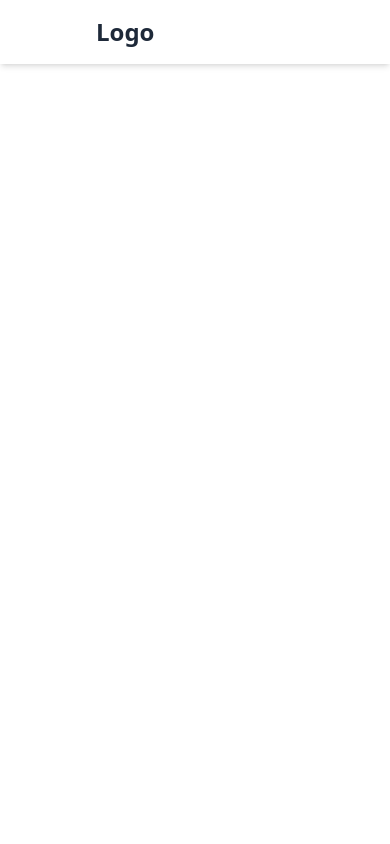
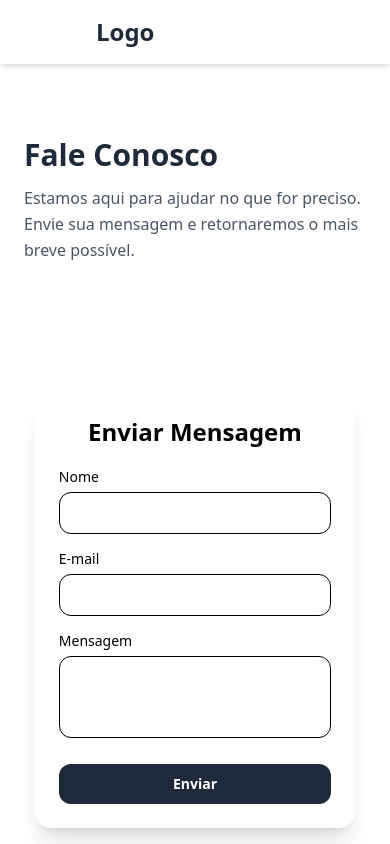
Before and after one commit to cleiton-bp/trabalho-as-desenvolvimento-de-aplicacoes-orietado-componentes, a React (Vite) app: page /contato in a window 390 px wide. Built offline with nearby package versions, Linux system fonts and the light colour scheme.

Commit message:
tela de contato

```diff
--- a/src/components/card.tsx
+++ b/src/components/card.tsx
@@ -5,32 +5,42 @@ export default function Card({ produtos }: CardsProdutoProps) {
   const navigate = useNavigate();
 
   return (
-    <div className="grid grid-cols-1 sm:grid-cols-2 md:grid-cols-3 lg:grid-cols-4 gap-6 p-4">
+    <div className="grid grid-cols-1 sm:grid-cols-2 md:grid-cols-3 lg:grid-cols-4 gap-8 p-6">
       {produtos.map((item) => (
         <div
           key={item.id}
-          className="bg-white shadow-md rounded-lg overflow-hidden flex flex-col"
+          className="bg-white rounded-2xl shadow-md transition-shadow duration-300 overflow-hidden flex flex-col border border-gray-100"
         >
-          <img
-            src={item.photo_url}
-            alt={item.name}
-            className="w-full h-48 object-cover"
-          />
-          <div className="p-4 flex-1 flex flex-col justify-between">
-            <div>
-              <h2 className="text-xl font-semibold mb-2">{item.name}</h2>
-              <p className="text-gray-600 mb-2">{item.description}</p>
-            </div>
-            <div className="flex justify-between items-center mt-4">
-              <span className="font-bold text-green-600">R$ {item.price}</span>
-              <div className="flex gap-2">
+          <div className="relative h-52 w-full overflow-hidden">
+            <img
+              src={item.photo_url}
+              alt={item.name}
+              className="w-full h-full object-cover transform hover:scale-105 transition-transform duration-500"
+            />
+          </div>
+
+          <div className="p-5 flex flex-col gap-3 flex-1">
+            <h2 className="text-lg font-semibold text-gray-800 line-clamp-2">
+              {item.name}
+            </h2>
+            <p className="text-gray-600 text-sm line-clamp-3">
+              {item.description}
+            </p>
+
+            <div className="flex justify-between items-center mt-auto pt-3 border-t">
+              <span className="font-bold text-green-600 text-lg">
+                R$ {item.price}
+              </span>
+
+              <div className="flex gap-3">
                 <button
-                  className="bg-yellow-400 px-3 py-1 rounded hover:bg-yellow-500 transition"
+                  className="bg-yellow-400 text-gray-800 hover:shadow-sm px-4 py-1.5 rounded-lg hover:bg-yellow-500 transition font-medium shadow-sm"
                   onClick={() => navigate(`/produtos/form/${item.id}`)}
                 >
                   Editar
                 </button>
-                <button className="bg-red-500 px-3 py-1 rounded hover:bg-red-600 transition">
+
+                <button className="bg-red-500 text-white px-4 hover:shadow-sm py-1.5 rounded-lg hover:bg-red-600 transition font-medium shadow-sm">
                   Excluir
                 </button>
               </div>
--- a/src/pages/contato.tsx
+++ b/src/pages/contato.tsx
@@ -1,9 +1,107 @@
 import Header from "../components/header.component";
+import { useState } from "react";
+
+interface FormData {
+  nome: string;
+  email: string;
+  mensagem: string;
+}
 
 export default function Contato() {
+  const [form, setForm] = useState<FormData>({
+    nome: "",
+    email: "",
+    mensagem: "",
+  });
+
+  function handleChange(
+    e: React.ChangeEvent<HTMLInputElement | HTMLTextAreaElement>
+  ) {
+    setForm({ ...form, [e.target.name]: e.target.value });
+  }
+
+  function handleSubmit(e: React.FormEvent<HTMLFormElement>) {
+    e.preventDefault();
+    console.log("Form enviado:", form);
+    alert("Mensagem enviada com sucesso!");
+    setForm({ nome: "", email: "", mensagem: "" });
+  }
+
   return (
     <>
       <Header ocultarBotaoContato={true} />
+
+      <div className="h-[calc(100vh-80px)] flex flex-col md:flex-row items-center justify-center px-6 md:px-12">
+        {/* ESQUERDA */}
+        <div className="flex-1 flex flex-col justify-center max-w-md mb-10 md:mb-0 md:pr-8">
+          <h1 className="text-3xl font-bold mb-3 text-gray-800">
+            Fale Conosco
+          </h1>
+
+          <p className="text-gray-600 text-base mb-4 leading-relaxed">
+            Estamos aqui para ajudar no que for preciso. Envie sua mensagem e
+            retornaremos o mais breve possível.
+          </p>
+
+          <img
+            src="https://images.unsplash.com/photo-1525182008055-f88b95ff7980?auto=format&fit=crop&w=700&q=60"
+            alt="Contato"
+            className="rounded-xl shadow hidden md:block w-full max-h-48 object-cover"
+          />
+        </div>
+
+        {/* DIREITA */}
+        <div className="flex-1 bg-white shadow-xl rounded-2xl p-6 max-w-md">
+          <h2 className="text-2xl font-semibold text-center mb-4">
+            Enviar Mensagem
+          </h2>
+
+          <form className="flex flex-col gap-3" onSubmit={handleSubmit}>
+            <div>
+              <label className="font-medium text-sm">Nome</label>
+              <input
+                type="text"
+                name="nome"
+                value={form.nome}
+                onChange={handleChange}
+                className="w-full p-2.5 border rounded-xl mt-1 text-sm focus:outline-none focus:ring-2 focus:ring-gray-400"
+                required
+              />
+            </div>
+
+            <div>
+              <label className="font-medium text-sm">E-mail</label>
+              <input
+                type="email"
+                name="email"
+                value={form.email}
+                onChange={handleChange}
+                className="w-full p-2.5 border rounded-xl mt-1 text-sm focus:outline-none focus:ring-2 focus:ring-gray-400"
+                required
+              />
+            </div>
+
+            <div>
+              <label className="font-medium text-sm">Mensagem</label>
+              <textarea
+                name="mensagem"
+                value={form.mensagem}
+                onChange={handleChange}
+                rows={3}
+                className="w-full p-2.5 border rounded-xl mt-1 text-sm resize-none focus:outline-none focus:ring-2 focus:ring-gray-400"
+                required
+              ></textarea>
+            </div>
+
+            <button
+              type="submit"
+              className="bg-gray-800 text-white py-2.5 rounded-xl mt-2 hover:bg-gray-900 transition font-semibold text-sm"
+            >
+              Enviar
+            </button>
+          </form>
+        </div>
+      </div>
     </>
   );
 }
--- a/src/pages/produto-page.tsx
+++ b/src/pages/produto-page.tsx
@@ -23,11 +23,16 @@ export default function ProdutoPage() {
 
   return (
     <div className="min-h-screen bg-gray-100">
-      <Header ocultarBotaoProduto={true}/>
+      <Header ocultarBotaoProduto={true} />
 
-      <main className="container mx-auto py-8">
-        <h1 className="text-3xl font-bold mb-6">Produtos</h1>
-        <Card produtos={produtos} />
+      <main className="px-4 py-10">
+        <h1 className="text-4xl font-bold pl-10 mb-4 text-start text-gray-800">
+          Produtos
+        </h1>
+
+        <div className="container mx-auto">
+          <Card produtos={produtos} />
+        </div>
       </main>
     </div>
   );
--- a/src/utils/services/produtos/produtos.service.tsx
+++ b/src/utils/services/produtos/produtos.service.tsx
@@ -8,14 +8,14 @@ export default class ProdutoService {
         name: "Produto A",
         description: "Descrição do Produto A",
         price: 100,
-        photo_url: "https://via.placeholder.com/300",
+        photo_url: "https://picsum.photos/200/400",
       },
       {
         id: 2,
         name: "Produto B",
         description: "Descrição do Produto B",
         price: 200,
-        photo_url: "https://via.placeholder.com/300",
+        photo_url: "https://picsum.photos/200/200",
       },
     ];
     return dados;
```
